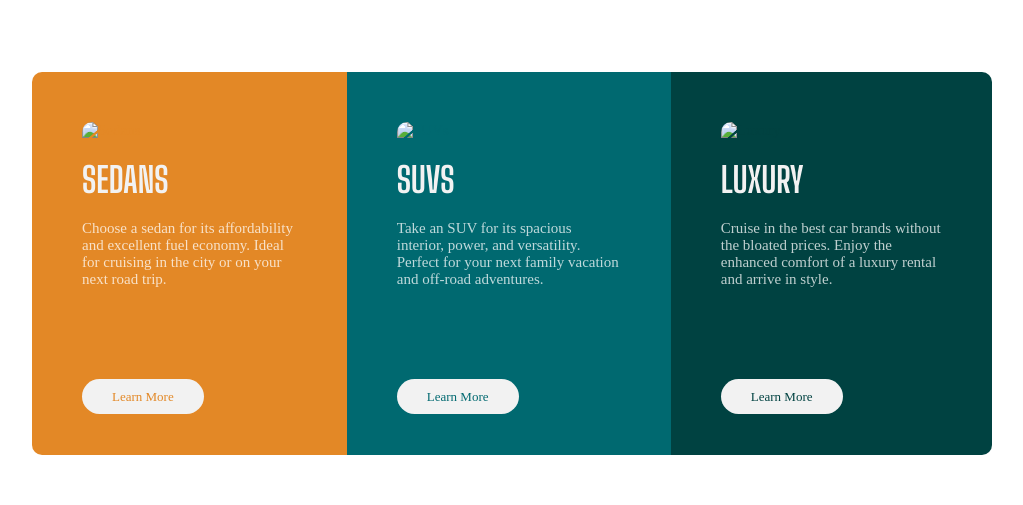
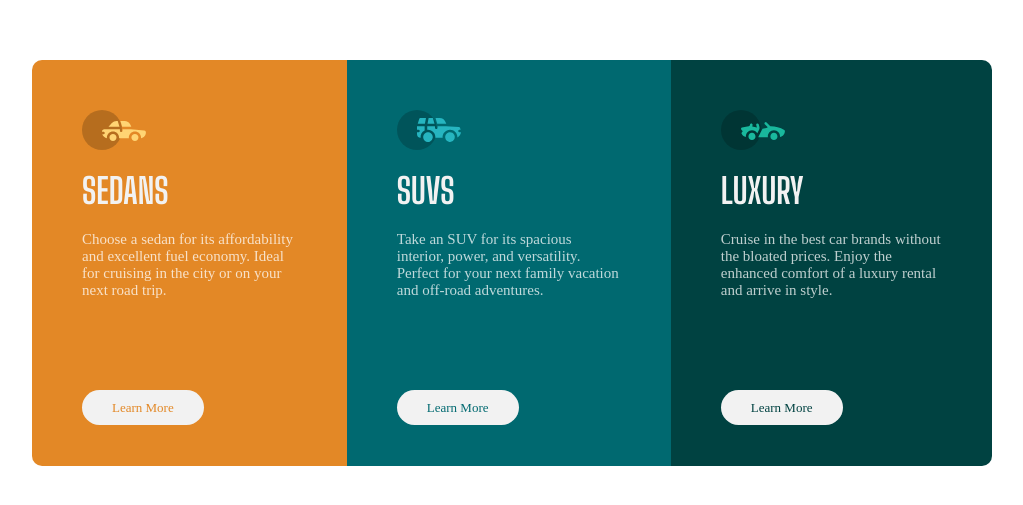
Before and after one commit to ipresley96/3-card-column, a plain HTML site: page index.html in a window 1280 px wide. Shown: the part 137-642 px from the top of the page, without its empty margins (128-1151 px from the left). Drawn offline with Linux system fonts and the light colour scheme; the site is published under a folder, as on GitHub Pages, so addresses that start at the root find nothing.

Commit message:
Update index.html

```diff
--- a/index.html
+++ b/index.html
@@ -15,21 +15,21 @@
 <body>
   <div class="container">
     <section class="card orange">
-     <img src="/images/icon-sedans.svg" alt="Sedans">
+     <img src="images/icon-sedans.svg" alt="Sedans">
     <h2>Sedans</h2>
     <p> Choose a sedan for its affordability and excellent fuel economy. Ideal for cruising in the city
     or on your next road trip.</p>
     <a href="#" class="btn btn-orange"> Learn More</a>
     </section>
     <section class="card dark">
-      <img src="/images/icon-suvs.svg" alt="SUVs">
+      <img src="images/icon-suvs.svg" alt="SUVs">
     <h2>SUVs</h2>
     <p>Take an SUV for its spacious interior, power, and versatility. Perfect for your next family vacation
     and off-road adventures.</p>
     <a href="#" class="btn btn-dark"> Learn More</a>
     </section>
     <section class="card v-dark">
-      <img src="/images/icon-luxury.svg" alt="Luxury">
+      <img src="images/icon-luxury.svg" alt="Luxury">
     <h2>Luxury</h2>
     <p> Cruise in the best car brands without the bloated prices. Enjoy the enhanced comfort of a luxury
     rental and arrive in style.</p>
```
